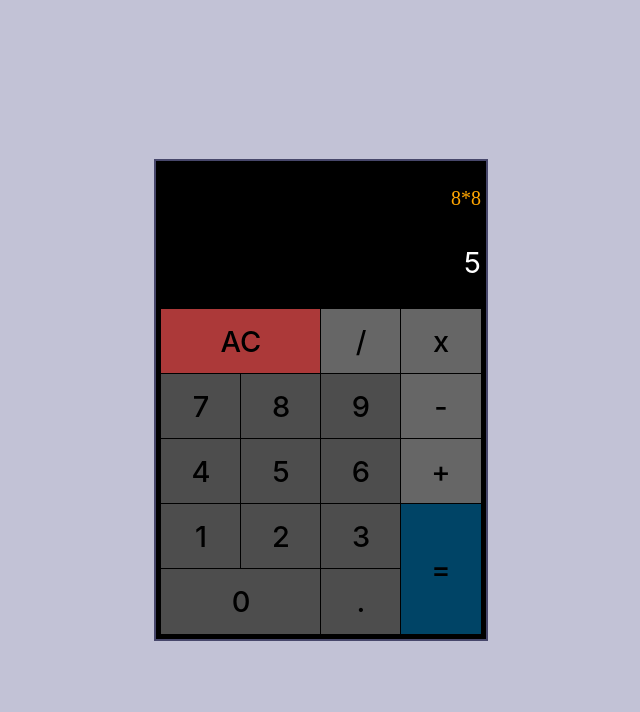
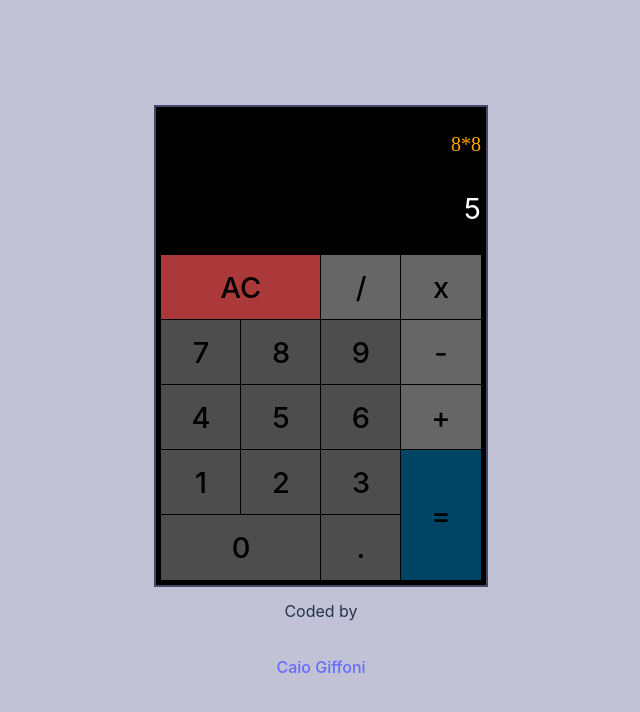
Before and after one commit to caiogiffoni/javascript-calculator, a React (Vite) app: page / in a window 1280 px wide. Shown: the top 712 px of the page, without its empty margins (319-959 px from the left). Built offline with nearby package versions, Linux system fonts and the light colour scheme; the HTML template or start-up script is replaced by a standard one.

Commit message:
custom hover effects added

```diff
--- a/src/App.tsx
+++ b/src/App.tsx
@@ -1,4 +1,4 @@
-import { Box, Button, Text } from "@chakra-ui/react";
+import { Box, Button, Link, Text } from "@chakra-ui/react";
 import { useState } from "react";
 import reactLogo from "./assets/react.svg";
 import { ButtonCalc } from "./components/ButtonCalc";
@@ -13,6 +13,7 @@ function App() {
       display="flex"
       justifyContent="center"
       alignItems="center"
+      flexDirection="column"
     >
       <Box
         w="320px"
@@ -65,6 +66,18 @@ function App() {
           </Box>
         </Box>
       </Box>
+      <Text mt="12px">Coded by</Text>
+      <Text>
+        <Link
+          href="https://www.linkedin.com/in/caiocgfg"
+          color="teal.800"
+          _hover={{
+            textDecoration: "none",
+          }}
+        >
+          Caio Giffoni
+        </Link>
+      </Text>
     </Box>
   );
 }
--- a/src/components/ButtonCalc.tsx
+++ b/src/components/ButtonCalc.tsx
@@ -20,6 +20,12 @@ export const ButtonCalc = ({
       h={h}
       borderRadius="0px"
       outline="1px solid black"
+      _hover={{
+        cursor: "default",
+        color: "black",
+        outline: "0.05em solid grey",
+        zIndex: "3",
+      }}
     >
       {children}
     </Button>
```
